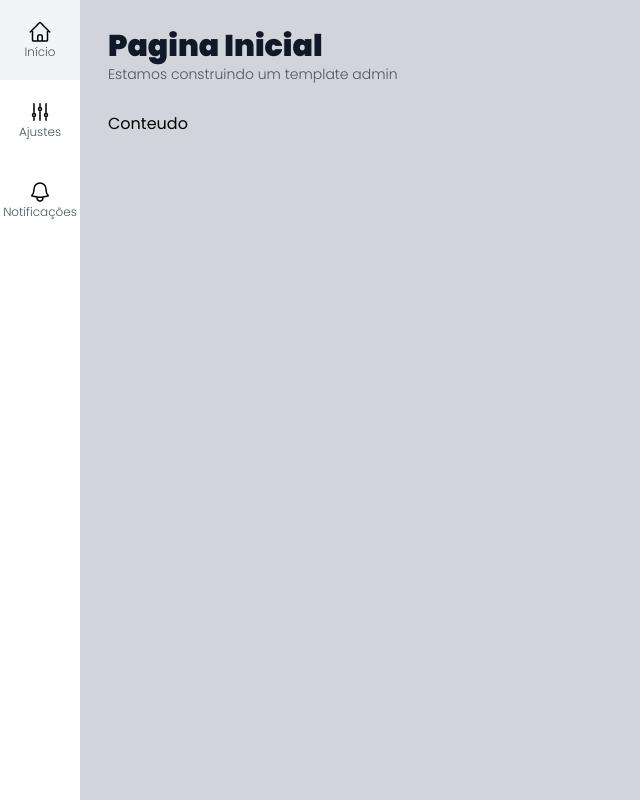
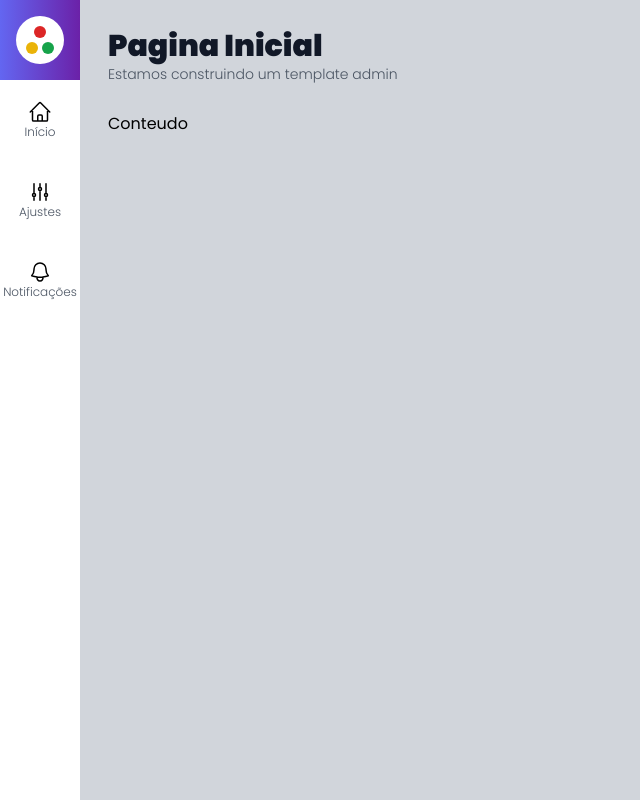
Before and after one commit to JonataRamalho/admin-next, a Next.js app: page / in a window 1280 px wide. Shown: the whole page, without its empty margins (0-640 px from the left). Built offline with nearby package versions, Linux system fonts and the light colour scheme.

Commit message:
feat: Cria logo

```diff
--- /dev/null
+++ b/src/components/template/Logo.tsx
@@ -0,0 +1,15 @@
+export default function Logo() {
+  return (
+    <div className={`
+      flex flex-col items-center justify-center
+      h-12 w-12 rounded-full
+      bg-white
+    `}>
+      <div className={`h-3 w-3 rounded-full bg-red-600 mb-0.5`} />
+      <div className={`flex mt-0.5`}>
+        <div className={`h-3 w-3 rounded-full bg-yellow-500 mr-0.5`} />
+        <div className={`h-3 w-3 rounded-full bg-green-600 ml-0.5`} />
+      </div>
+    </div>
+  )
+}
--- a/src/components/template/MenuLateral.tsx
+++ b/src/components/template/MenuLateral.tsx
@@ -1,9 +1,17 @@
 import { IconceSino, IconeAjustes, IconeCasa } from "../icons/index";
+import Logo from "./Logo";
 import MenuItem from "./MenuItem";
 
 export default function MenuLateral() {
   return (
     <aside>
+      <div className={`
+        flex flex-col items-center justify-center
+        bg-gradient-to-r from-indigo-500 to-purple-800
+        h-20 w-20
+      `}>
+        <Logo />
+      </div>
       <ul>
         <MenuItem url="/" texto="Início" icone={IconeCasa} />
         <MenuItem url="/ajustes" texto="Ajustes" icone={IconeAjustes} />
```
